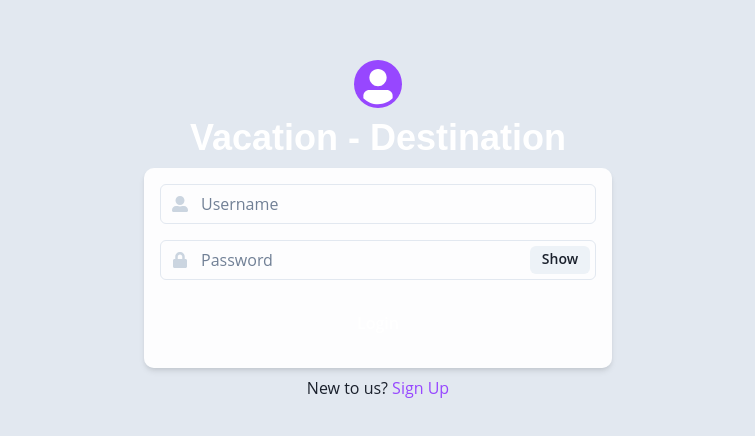
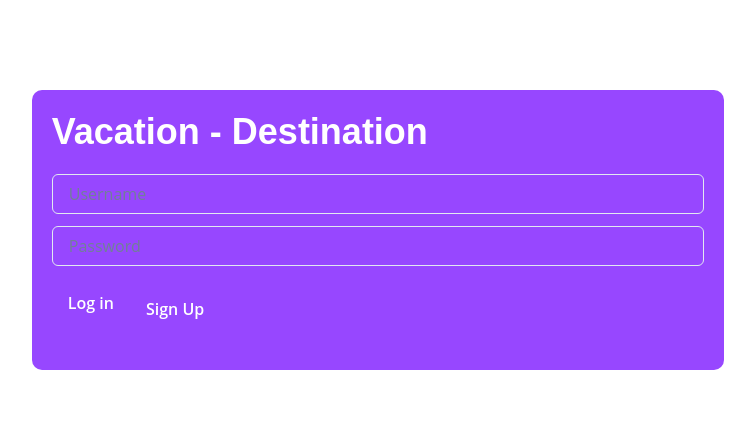
Before and after one commit to VAADcodesmith/travel-app, a React app: page / in a window 1280 px wide. Shown: the part 170-606 px from the top of the page, without its empty margins (262-1017 px from the left). Built offline with nearby package versions, Linux system fonts and the light colour scheme.

Commit message:
Revert "added login and signup"

```diff
--- a/src/Login.jsx
+++ b/src/Login.jsx
@@ -1,60 +1,12 @@
 import React, { useState } from 'react';
 import { useNavigate } from 'react-router-dom';
-import {
-  Flex,
-  Heading,
-  Input,
-  Button,
-  InputGroup,
-  Stack,
-  InputLeftElement,
-  chakra,
-  Box,
-  Link,
-  Avatar,
-  FormControl,
-  FormHelperText,
-  InputRightElement,
-  keyframes,
-  useStyleConfig
-} from "@chakra-ui/react";
-import { FaUserAlt, FaLock } from "react-icons/fa";
-
-const CFaUserAlt = chakra(FaUserAlt);
-const CFaLock = chakra(FaLock);
-
-const shakeAnimation = keyframes`
-  10%, 90% {
-    transform: translate3d(-1px, 0, 0);
-  }
-
-  20%, 80% {
-    transform: translate3d(2px, 0, 0);
-  }
-
-  30%, 50%, 70% {
-    transform: translate3d(-4px, 0, 0);
-  }
-
-  40%, 60% {
-    transform: translate3d(4px, 0, 0);
-  }
-`;
+import { Box, Heading, FormControl, Input, Button, Flex, Text } from '@chakra-ui/react';
 
 const Login = () => {
-  const BACKEND_URL = 'http://localhost:3000';
   const [username, setUsername] = useState('');
   const [password, setPassword] = useState('');
-  const [showPassword, setShowPassword] = useState(false);
   const [errorMessage, setErrorMessage] = useState('');
   const navigate = useNavigate();
-
-  const inputStyles = useStyleConfig("Input", {});
-  if (errorMessage) {
-    inputStyles.field.animation = `${shakeAnimation} 0.82s cubic-bezier(.36,.07,.19,.97) both`
-  }
-
-  const handleShowClick = () => setShowPassword(!showPassword);
 
   const handleLogin = event => {
     event.preventDefault();
@@ -62,71 +14,33 @@ const Login = () => {
       setErrorMessage('Username and password are required');
       return;
     }
+    // Retrieve user information from local storage
+    const storedUser = JSON.parse(localStorage.getItem('user'));
 
-    fetch(`${BACKEND_URL}/login`, {
-      method: 'POST',
-      credentials: 'include',
-      headers: {
-        'Content-Type': 'application/json',
-      },
-      body: JSON.stringify({ username, password }),
-    })
-    .then(response => {
-      if (!response.ok) {
-        throw new Error('Network response was not ok');
-      }
-      return response.json();
-    })
-    .then(data => {
-      if (!data.username) {
-        setErrorMessage(data.error);
-        return alert('Invalid username/password');
-      } else {
-        navigate('/map');
-      }
-    })
-    .catch(error => {
-      console.error('There has been a problem with your fetch operation:', error);
-    });
+    if (storedUser && storedUser.username === username && storedUser.password === password) {
+      // User found in local storage, navigate to Map page
+      navigate('/map');
+    } else {
+      // User not found in local storage, navigate to Signup page
+      navigate('/signup');
+    }
   };
 
-    const handleSignUp = () => {
+    const handleSignup = () => {
       navigate('/signup');
     };
 
-
   return (
-    <Flex flexDirection="column" width="100wh" height="100vh" backgroundColor="gray.200" justifyContent="center" alignItems="center">
-      <Stack flexDir="column" mb="2" justifyContent="center" alignItems="center">
-        <Avatar bg="brand.bg" />
-        <Heading color="brand.text">Vacation - Destination</Heading>
-        <Box minW={{ base: "90%", md: "468px" }} >
-          <form onSubmit={handleLogin}>
-            <Stack spacing={4} p="1rem" backgroundColor="whiteAlpha.900"boxShadow="md" minH="200px" borderRadius="10px">
-              <FormControl>
-                <InputGroup>
-                  <InputLeftElement pointerEvents="none" children={<CFaUserAlt color="gray.300" />}/>
-                  <Input type="text" value={username} onChange={e => setUsername(e.target.value)} placeholder="Username" />
-                </InputGroup>
-              </FormControl>
-              <FormControl>
-                <InputGroup>
-                  <InputLeftElement pointerEvents="none" color="gray.300" children={<CFaLock color="gray.300" />}/>
-                  <Input type={showPassword ? "text" : "password"} value={password} onChange={e => setPassword(e.target.value)} placeholder="Password" />
-                  <InputRightElement width="4.5rem">
-                    <Button h="1.75rem" size="sm" onClick={handleShowClick}>{showPassword ? "Hide" : "Show"}</Button>
-                  </InputRightElement>
-                </InputGroup>
-                <FormHelperText textAlign="right"/>
-              </FormControl>
-              {errorMessage && <Text color="red.500">{errorMessage}</Text>}
-              <Button borderRadius="9px" type="submit" variant="solid" colorScheme="brand" width="full">Login</Button>
-            </Stack>
-          </form>
-        </Box>
-      </Stack>
-      <Box>New to us?{" "}
-        <Link color="brand.bg" onClick={handleSignUp}>Sign Up</Link>
+    <Flex minHeight="100vh" alignItems="center" justifyContent="center">
+      <Box bg="brand.bg" p={5} borderRadius="10px">
+        <Heading color="brand.text" mb={5}>Vacation - Destination</Heading>
+        <FormControl as="form" onSubmit={handleLogin} mb={5} borderRadius="10px">
+          <Input type="text" value={username} onChange={e => setUsername(e.target.value)} placeholder="Username" mb={3} />
+          <Input type="password" value={password} onChange={e => setPassword(e.target.value)} placeholder="Password" mb={3} />
+          <Button type="submit" colorScheme="brand">Log in</Button>
+          <Button onClick={handleSignup} colorScheme="brand" mt={3}>Sign Up</Button>
+        </FormControl>
+        {errorMessage && <Text color="red.500">{errorMessage}</Text>}
       </Box>
     </Flex>
   );
--- a/src/Signup.jsx
+++ b/src/Signup.jsx
@@ -1,35 +1,12 @@
 import React, { useState } from 'react';
 import { useNavigate } from 'react-router-dom';
-import {
-  Flex,
-  Heading,
-  Input,
-  Button,
-  InputGroup,
-  Stack,
-  InputLeftElement,
-  chakra,
-  Box,
-  Link,
-  Avatar,
-  FormControl,
-  FormHelperText,
-  InputRightElement
-} from "@chakra-ui/react";
-import { FaUserAlt, FaLock } from "react-icons/fa";
-
-const CFaUserAlt = chakra(FaUserAlt);
-const CFaLock = chakra(FaLock);
+import { Box, Heading, FormControl, Input, Button, Flex, Text } from '@chakra-ui/react';
 
 const Signup = () => {
-  const BACKEND_URL = 'http://localhost:3000';
   const [username, setUsername] = useState('');
   const [password, setPassword] = useState('');
-  const [showPassword, setShowPassword] = useState(false);
   const [errorMessage, setErrorMessage] = useState('');
   const navigate = useNavigate();
-
-  const handleShowClick = () => setShowPassword(!showPassword);
 
 const handleSignUp = event => {
   event.preventDefault();
@@ -37,69 +14,26 @@ const Signup = () => {
     setErrorMessage('Username and password are required');
     return;
   }
-
-    fetch(`${BACKEND_URL}/signup`, {
-      method: 'POST',
-      credentials: 'include',
-      headers: {
-        'Content-Type': 'application/json',
-      },
-      body: JSON.stringify({ username, password }),
-    })
-    .then(response => {
-      if (!response.ok) {
-        throw new Error('Network response was not ok');
-      }
-      return response.json();
-    })
-    .then(data => {
-      if (data.error) {
-        setErrorMessage(data.error);
-      } else {
+  // Store user information in local storage
+  const user = {
+    username: username,
+    password: password,
+    locations: []
+  };
+  localStorage.setItem('user', JSON.stringify(user));
   navigate('/map');
-      }
-    })
-    .catch(error => {
-      console.error('There has been a problem with your fetch operation:', error);
-    });
 };
 
-  const handleLogin = () =>{
-    navigate('/');
-  }
-
   return (
-      <Flex flexDirection="column" width="100wh" height="100vh" backgroundColor="gray.200" justifyContent="center" alignItems="center">
-        <Stack flexDir="column" mb="2" justifyContent="center" alignItems="center">
-          <Avatar bg="brand.bg" />
-          <Heading color="brand.text">Vacation - Destination</Heading>
-          <Box minW={{ base: "90%", md: "468px" }} >
-            <form onSubmit={handleSignUp}>
-              <Stack spacing={4} p="1rem" backgroundColor="whiteAlpha.900"boxShadow="md" minH="200px" borderRadius="10px">
-                <FormControl>
-                  <InputGroup>
-                    <InputLeftElement pointerEvents="none" children={<CFaUserAlt color="gray.300" />}/>
-                    <Input type="text" value={username} onChange={e => setUsername(e.target.value)} placeholder="Username" />
-                  </InputGroup>
-                </FormControl>
-                <FormControl>
-                  <InputGroup>
-                    <InputLeftElement pointerEvents="none" color="gray.300" children={<CFaLock color="gray.300" />}/>
-                    <Input type={showPassword ? "text" : "password"} value={password} onChange={e => setPassword(e.target.value)} placeholder="Password" />
-                    <InputRightElement width="4.5rem">
-                      <Button h="1.75rem" size="sm" onClick={handleShowClick}>{showPassword ? "Hide" : "Show"}</Button>
-                    </InputRightElement>
-                  </InputGroup>
-                <FormHelperText textAlign="right"/>
+    <Flex minHeight="100vh" alignItems="center" justifyContent="center">
+      <Box bg="brand.bg" p={5} borderRadius="10px">
+        <Heading color="brand.text" mb={5}>Vacation - Destination</Heading>
+        <FormControl as="form" onSubmit={handleSignUp} mb={5} borderRadius="10px">
+          <Input type="text" value={username} onChange={e => setUsername(e.target.value)} placeholder="Username" mb={3} />
+          <Input type="password" value={password} onChange={e => setPassword(e.target.value)} placeholder="Password" mb={3} />
+          <Button type="submit" colorScheme="brand">Sign Up</Button>
         </FormControl>
         {errorMessage && <Text color="red.500">{errorMessage}</Text>}
-              <Button borderRadius="9px" type="submit" variant="solid" colorScheme="brand" width="full">Sign Up</Button>
-            </Stack>
-          </form>
-        </Box>
-      </Stack>
-      <Box>Welcome!{" "}
-        <Link color="brand.bg" onClick={handleLogin}>Login</Link>
       </Box>
     </Flex>
   );
```
Lines whose indentation alone changed are shown as unchanged.
